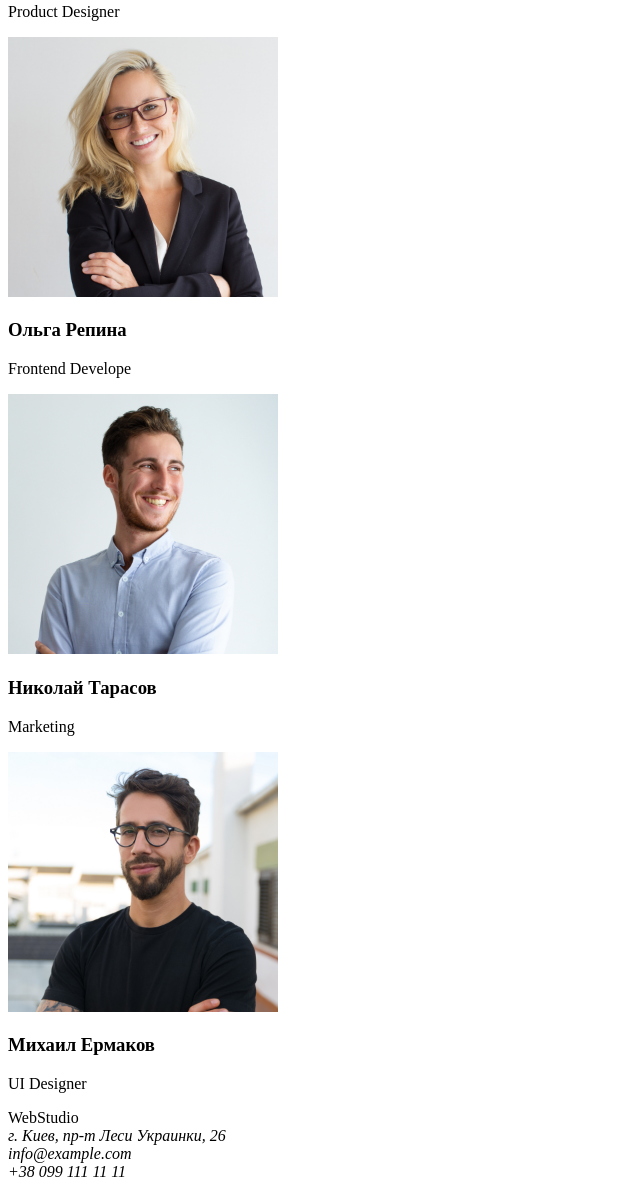
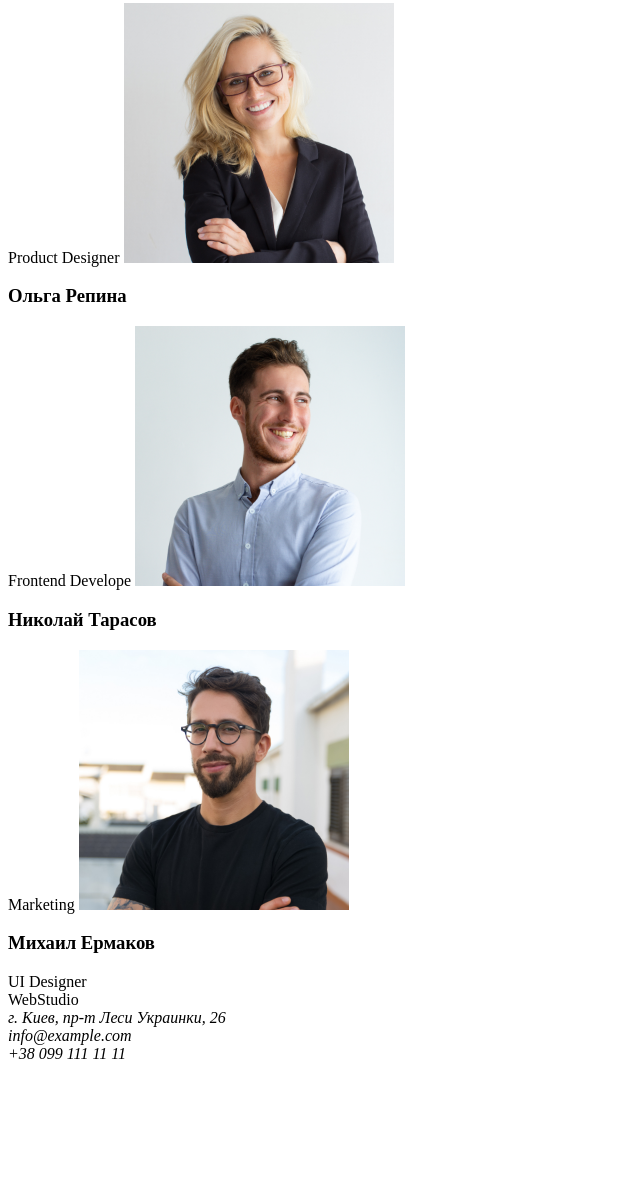
Before and after one commit to OleksiiKorotysh/goit-markup-hw-05, a plain HTML site: page index.html in a window 1280 px wide. Shown: the part 1370-2559 px from the top of the page, without its empty margins (0-640 px from the left). After the commit the page ends 2441 px from the top, so only its background shows below. Drawn offline with Linux system fonts and the light colour scheme.

Commit message:
Правки

```diff
--- a/index.html
+++ b/index.html
@@ -64,19 +64,19 @@
 
             <img src="img/ИгорьДемьяненко.jpg" alt="" width="270">
             <h3>Игорь Демьяненко</h3>
-            <p>Product Designer</p>
+            <span>Product Designer</span>
 
             <img src="img/ОльгаРепина.jpg" alt="" width="270">
             <h3>Ольга Репина</h3>
-            <p>Frontend Develope</p>
+            <span>Frontend Develope</span>
 
             <img src="img/НиколайТарасов.jpg" alt="" width="270">
             <h3>Николай Тарасов</h3>
-            <p>Marketing</p>
+            <span>Marketing</span>
 
             <img src="img/МихаилЕрмаков.jpg" alt="" width="270">
             <h3>Михаил Ермаков</h3>
-            <p>UI Designer</p>
+            <span>UI Designer</span>
         </section>
 
     </main>
```
